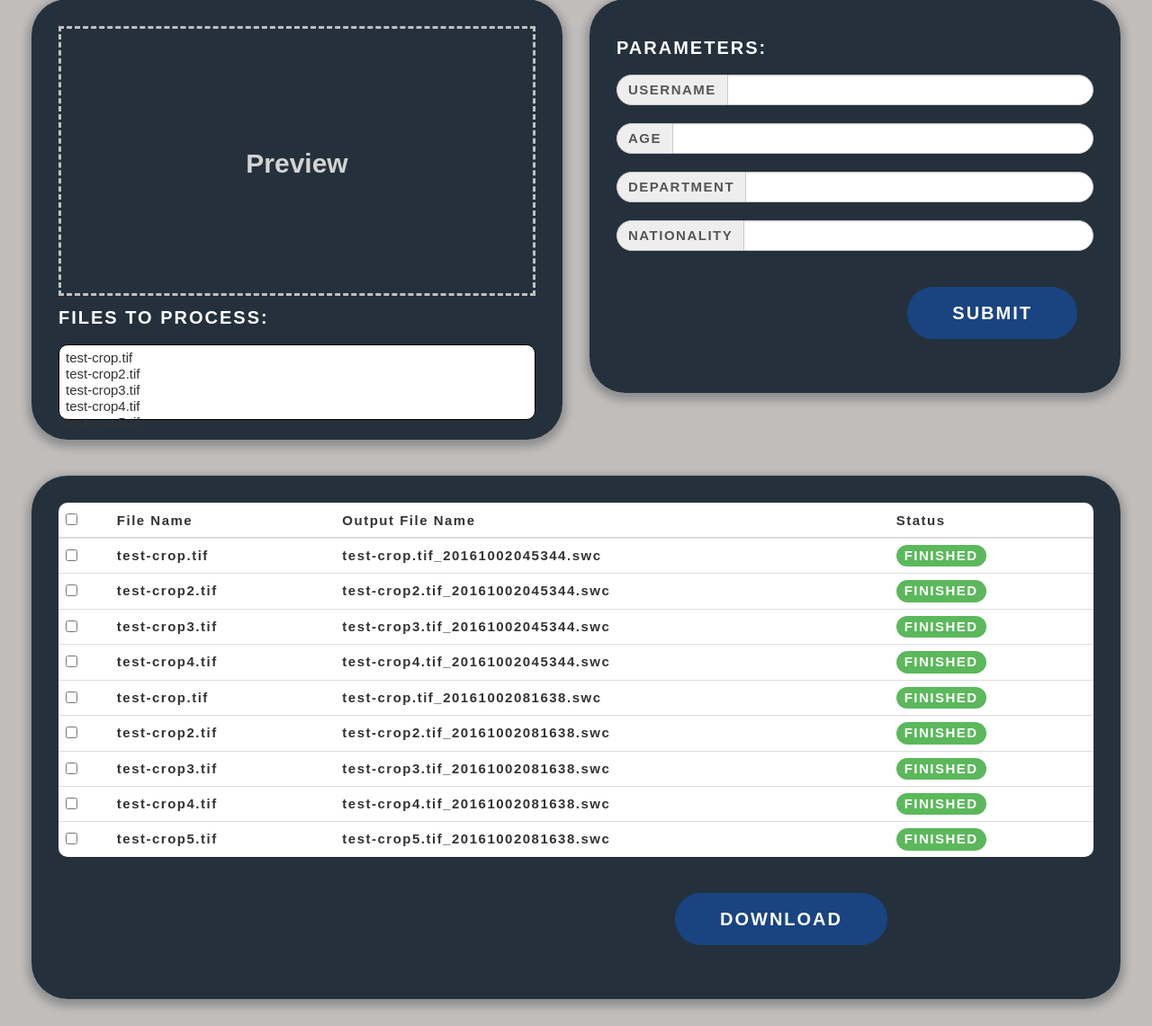
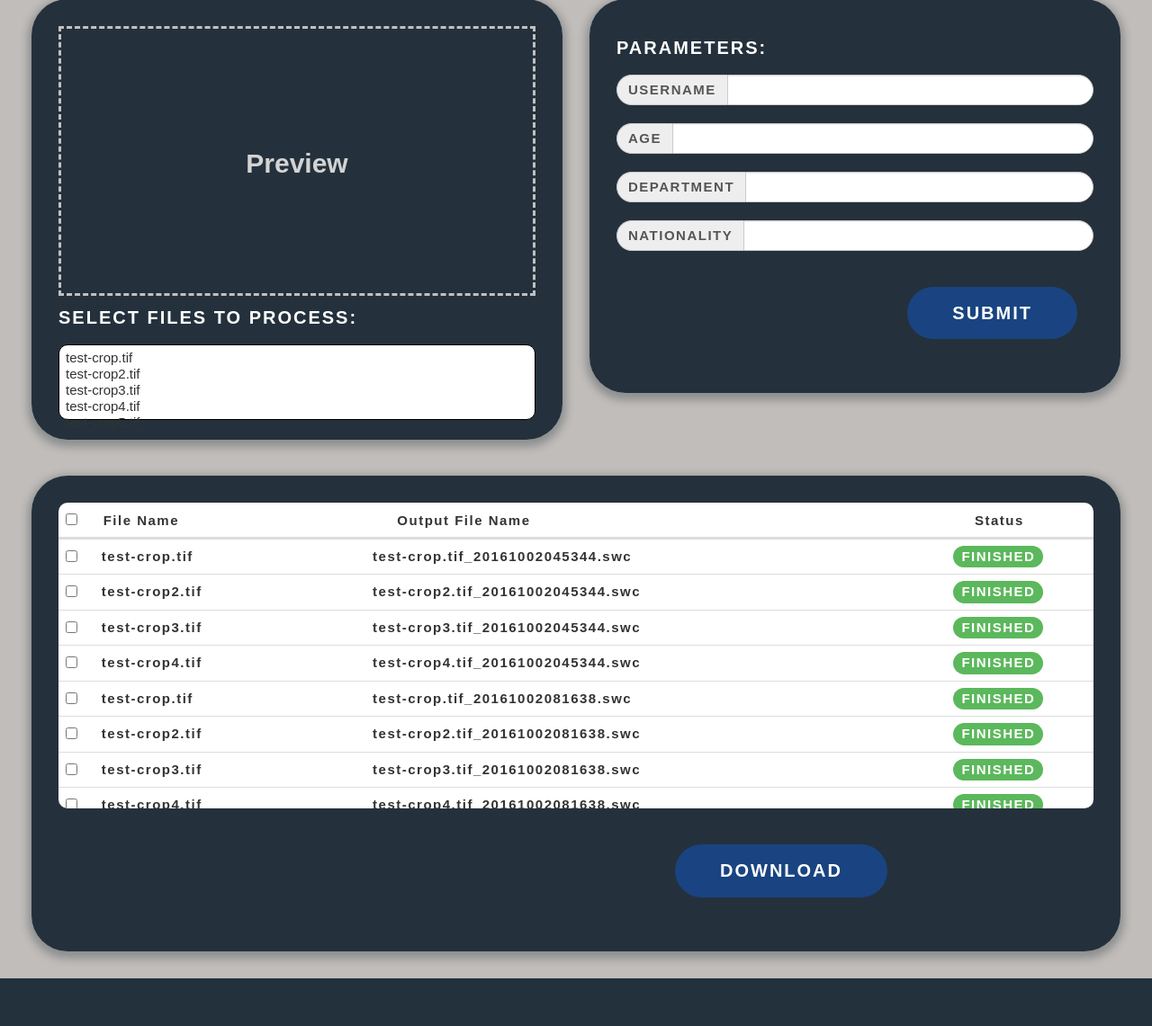
Before and after one commit to LLeung49/3D-client, a Django app: template rivuletServer/main/templates/main/task.html in a window 1280 px wide. Shown: the part 83-1224 px from the top of the page at 90% size. After the commit the page ends 1171 px from the top, so only its background shows below. Run offline with Django 3.2, Linux system fonts and the light colour scheme; the template is opened without the code that fills it: values that come from a table or form of the project are taken from there, others are empty; data comes from the database, SQL or seed files in the repository; both versions use the stored data as it was after the commit; parts of the project's set-up code (start-up, migrations or seed data) failed here and were passed over; some libraries are stand-ins or nearby versions.

Commit message:
fixed task table display and select multiple task issue, download zip file

```diff
--- a/rivuletServer/main/static/css/style.css
+++ b/rivuletServer/main/static/css/style.css
@@ -20,7 +20,6 @@ a {
 a:hover {
   color: #179b77;
 }
-
 .table_panel {
     border-radius: 20px;
 }
@@ -43,6 +42,10 @@ a:hover {
     text-align: center;
 }
 
+
+
+
+
 .table-hover{
     border-radius: 10px;
     font-size: 1.5rem;
@@ -50,11 +53,67 @@ a:hover {
     letter-spacing: .1em;
     border-radius: 10px;
     background-color: white;
+    table-layout:fixed;
+    width:1700px;
 }
-.table-hover tr{
-    /*background-color: white;*/
 
+.table-hover tbody{
+    height:300px;
+    overflow:auto;
+    display:block;
 }
+.table-hover thead{
+    display:block;
+    width: 100%;
+}
+
+.table-hover td.box{
+    width: 50px;
+    /*overflow: hidden;*/
+}
+.table-hover td.filename{
+    width: 500px;
+    text-align:left;
+}
+.table-hover td.outfile{
+    width: 900px;
+     text-align:left;
+}
+.table-hover td.status{
+    width: 300px;
+    text-align:center;
+}
+.table-hover tr.box{display:block;}
+
+.table-hover th.box{
+    width: 50px;
+    /*overflow: hidden;*/
+}
+.table-hover th.filename{
+    width: 500px;
+    text-align:left;
+}
+.table-hover th.outfile{
+    width: 900px;
+    text-align:left;
+}
+.table-hover th.status{
+    width: 300px;
+    text-align:center;
+}
+
+
+
+
+
+
+
+
+
+
+
+
+
 .panel_section h1{
     color: white;
     font-size: 4rem;
--- a/rivuletServer/main/templates/main/task.html
+++ b/rivuletServer/main/templates/main/task.html
@@ -15,7 +15,7 @@
                                     <div id="drop_area">Preview</div>
                                 </div>
                                 <div>
-                                    <label for="fileselect">Files to process:</label>
+                                    <label for="fileselect">Select Files to process:</label>
                                     <select multiple id="files" name="files[]" form="new_task">
                                         {% for file in all_files %}
                                             <option value="{{ file }}">{{ file }}</option>
@@ -69,39 +69,50 @@
 
                     </form>
                 </div>
+
+
+                {% if all_tasks %}
                 <div class="row">
                     <div class="col-lg-12">
                         <div class="preview_section">
                             <div class="table_panel">
                                 <form id="download" name="download" action=""  method="POST" enctype="multipart/form-data">
                                     {% csrf_token %}
-                                    <table class="table table-hover" cellspacing="0" width="100%" bgcolor="white"  >
+
+
+                                            <table class="table table-hover" align="center"  id="task_table" cellspacing="0" width="100%" bgcolor="white"  >
                                                  <thead>
                                                     <tr>
-                                                <th><input type="checkbox" onclick="checkAll(this)"></th>
-                                                <th>File Name</th>
-                                                <th>Output File Name</th>
-                                                <th>Status</th>
+                                                        <th class="box"><input type="checkbox" onclick="checkAll(this)"></th>
+                                                        <th class="filename">File Name</th>
+                                                        <th class="outfile">Output File Name</th>
+                                                        <th align="left" class="status">Status</th>
                                                     </tr>
                                                 </thead>
                                                 <tbody>
-
                                                         {% for task in all_tasks %}
                                                             <tr>
-                                                        <td><input type="checkbox" onclick="check_getRow(this)" name="{{ task.outfile_location }}" value="{{ task.outfile_location }}"/></th>
-                                                        <td  onclick="getRow(this)">{{ task.filename }}</td>
-                                                        <td  onclick="getRow(this)">{{ task.outfile_name }}</td>
-                                                        {% if task.status == "QUEUING" %}
-                                                            <td  onclick="getRow(this)"><span class="label label-warning">{{ task.status }}</span></td>
-                                                        {% elif task.status == "FINISHED"%}
-                                                            <td  onclick="getRow(this)"><span class="label label-success">{{ task.status }}</span></td>
-                                                        {% endif  %}
+                                                                {% if task.status == "FINISHED"%}
+                                                                    <td class="box"><input type="checkbox" onclick="check_getRow(this)" name="{{ task.outfile_location }}" value="{{ task.outfile_location }}"/></th>
+                                                                    <td class="filename" onclick="getRow(this)">{{ task.filename }}</td>
+                                                                    <td class="outfile" onclick="getRow(this)">{{ task.outfile_name }}</td>
+                                                                    <td align="left" class="status" onclick="getRow(this)"><span class="label label-success">{{ task.status }}</span></td>
+
+                                                                {% else %}
+                                                                    <td class="box"><input type="checkbox"  disabled readonly/></th>
+                                                                    <td class="filename">{{ task.filename }}</td>
+                                                                    <td class="outfile">{{ task.outfile_name }}</td>
+                                                                    <td class="status"><span class="label label-warning">{{ task.status }}</span></td>
+
+                                                                {% endif %}
+
                                                             </tr>
                                                         {% endfor %}
 
                                                 </tbody>
 
                                             </table>
+
                                     <div class="row">
                                         <div class="col-lg-offset-7 col-lg-4">
                                             <button type="submit" name="download_button" class="btn btn-success" >download</button>
@@ -112,10 +123,41 @@
                         </div>
                     </div>
                 </div>
+            {% endif %}
 
             </div>
             <script type="text/javascript">
+                window.onload=function()
+                {
+                   var checkboxes = document.getElementsByTagName('input'), val = null;
+                     for (var i = 0; i < checkboxes.length; i++)
+                     {
+                         if (checkboxes[i].type == 'checkbox')
+                         {
+                             if (val === null) val = checkboxes[i].checked;
+                             checkboxes[i].checked = val;
+                         }
+                     }
+                }
+
                 function check_getRow(td) {
+                    var row = td.parentNode.parentNode;
+                    var queuing = false
+{#                    console.log("========ok", row.nodeName)#}
+                    if (row.nodeName == "TR"){
+                        var cells = row.getElementsByTagName("span")
+                         for (var i = 0; i < cells.length; i++) {
+{#                             console.log(cells[i].innerHTML)#}
+                             if (cells[i].innerHTML == "QUEUING"){
+                                queuing = true
+                            }
+                        }
+                    }
+                    if (queuing){
+                        alert("This task is not available yet...")
+                        td.checked = false
+                    }
+                    else{
                         if (td.checked == false){
                             td.checked = true
                         }
@@ -139,14 +181,28 @@
                              else{
                                  checkboxes[i].checked = false
                              }
-
-
+                        }
                     }
 
                 }
                 function getRow(td) {
                     var row = td.parentNode;
                     console.log("========", row.nodeName)
+                    var queuing = false
+                    if (row.nodeName == "TR"){
+                        var cells = row.getElementsByTagName("span")
+                         for (var i = 0; i < cells.length; i++) {
+                             console.log(cells[i].innerHTML)
+                             if (cells[i].innerHTML == "QUEUING"){
+                                queuing = true
+                            }
+                        }
+                    }
+
+                    if (queuing){
+                        alert("This task is not available yet...")
+                    }
+                    else{
                         if(row.style.backgroundColor == "lightgrey"){
                         row.style.backgroundColor = "white"
                         }
@@ -165,6 +221,10 @@
 
 
                          }
+
+                    }
+
+
 
 
 
@@ -185,10 +245,17 @@
 
 
                     var rows = document.getElementsByTagName('tr')
-                    console.log(select_all.checked)
                     if (select_all.checked == true){
                         for (var i = 1; i < rows.length; i++){
+                            var queuing = false
+                            var status_td = rows[i].getElementsByTagName("span")
+                                 console.log(status_td[0].innerHTML)
+                                 if (status_td[0].innerHTML == "FINISHED"){
+                                    queuing = true
+                            }
+                            if(queuing){
                                 rows[i].style.backgroundColor = "lightgrey"
+                            }
                         }
                     }
                     else{
--- a/rivuletServer/main/templates/main/upload.html
+++ b/rivuletServer/main/templates/main/upload.html
@@ -107,7 +107,7 @@
                     maxFilesize: 4096,
                     // Prevents Dropzone from uploading dropped files immediately
                     autoProcessQueue : false,
-                    acceptedFiles: ".tif",
+                    acceptedFiles: ".tif, .v3d",
 
                     init : function() {
                         var submitButton = document.querySelector("#submit-all")
--- a/rivuletServer/main/urls.py
+++ b/rivuletServer/main/urls.py
@@ -4,5 +4,5 @@ urlpatterns = [
     url(r'^$', views.home, name='home'),
     url(r'^upload/$', views.upload, name='upload'),
     url(r'^new_task/$', views.new_task, name='task'),
-    url(r'^new_order$', views.order, name='order'),
+    # url(r'^new_order$', views.order, name='order'),
     ]
```
Also changed, not shown: rivuletServer/main/views.py (+37 -18 lines), rivuletServer/db.sqlite3, 14 other files. Lines whose indentation alone changed are shown as unchanged.
